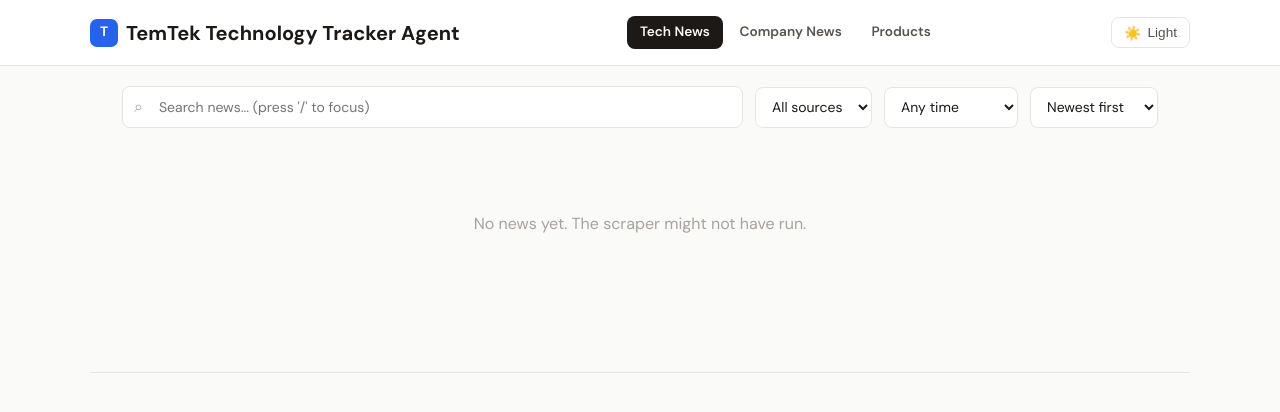
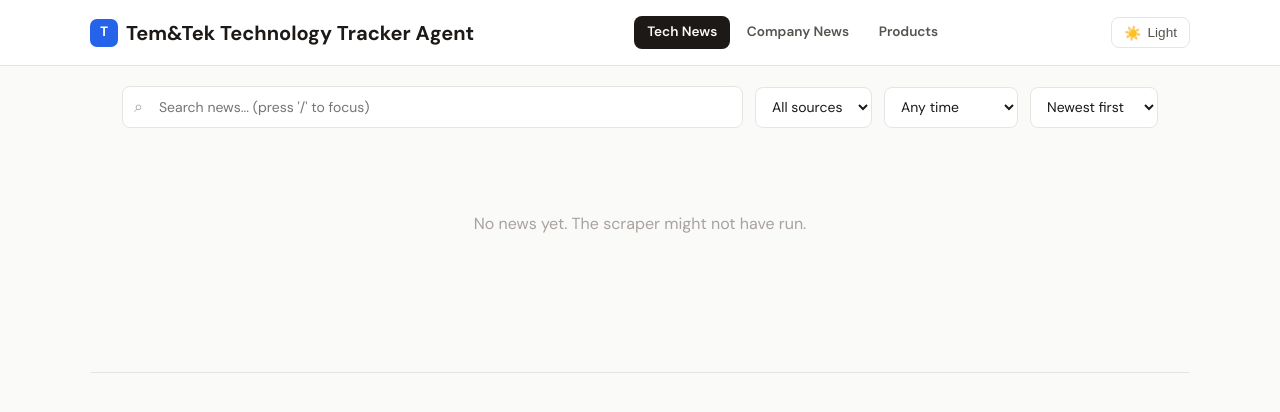
Before and after one commit to AhmetErman/temtek-actions, a Flask app: page / in a window 1280 px wide. Shown: the top 412 px of the page. Run offline with Flask 3, Linux system fonts and the light colour scheme; data that the repository does not hold is empty.

Commit message:
Fix title to include ampersand in 'Tem&Tek'

```diff
--- a/templates/index.html
+++ b/templates/index.html
@@ -3,7 +3,7 @@
 <head>
     <meta charset="UTF-8">
     <meta name="viewport" content="width=device-width, initial-scale=1.0">
-    <title>TemTek Technology Tracker Agent</title>
+    <title>Tem&Tek Technology Tracker Agent</title>
     <meta name="description" content="AI-classified R&D and technology news from Far East countries and global tech sources.">
     <link href="https://fonts.googleapis.com/css2?family=DM+Sans:wght@400;500;600;700&display=swap" rel="stylesheet">
     <link rel="stylesheet" href="/static/app.css">
@@ -13,7 +13,7 @@
         <div class="header-inner">
             <div class="logo">
                 <div class="logo-icon">T</div>
-                TemTek Technology Tracker Agent
+                Tem&Tek Technology Tracker Agent
             </div>
             <nav style="display:flex;gap:.25rem;">
                 <a href="/" style="font-size:.85rem;font-weight:600;color:var(--bg);background:var(--text-1);text-decoration:none;padding:.4rem .8rem;border-radius:8px;">Tech News</a>
```
